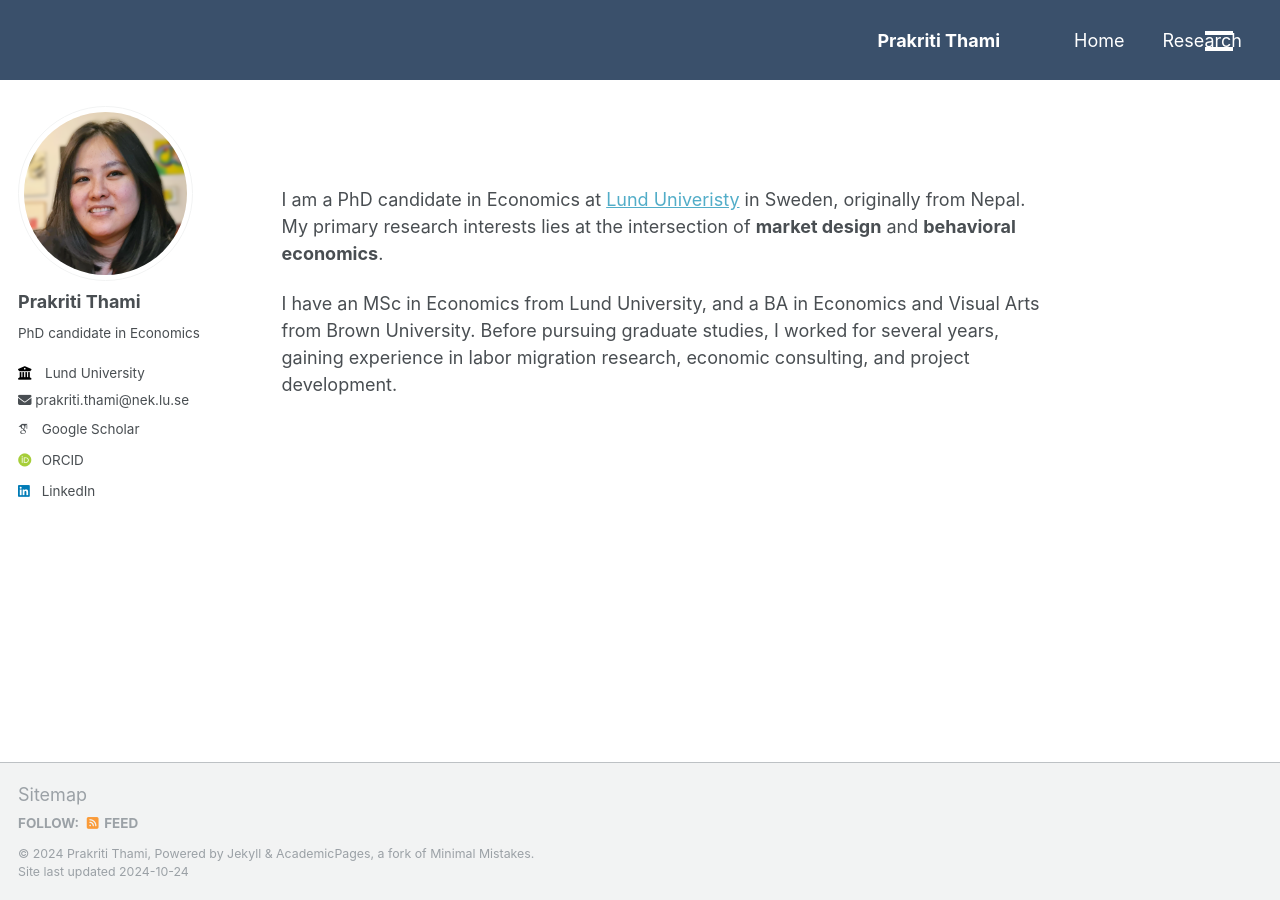
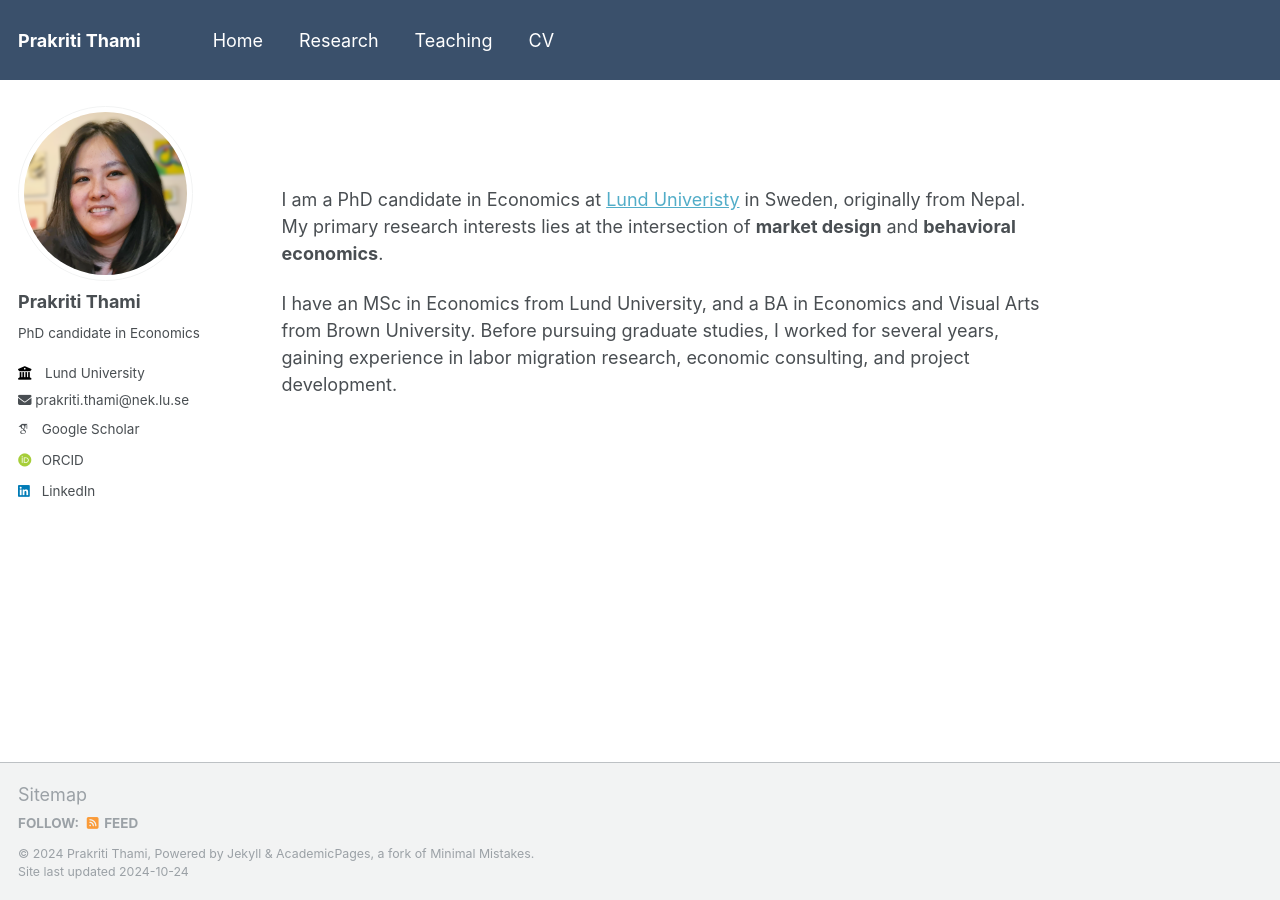
Before and after one commit to prakritithami/prakritithami.github.io, a Jekyll site: the page built from _pages/about.md, in a window 1280 px wide. Built offline with Jekyll 4.4.1, drawn with Linux system fonts in a browser that asks for light colours; some web fonts are replaced.

Commit message:
Update main.scss

```diff
--- a/assets/css/main.scss
+++ b/assets/css/main.scss
@@ -65,32 +65,6 @@ body {
   margin-top: $header-height; // Adds space to prevent content overlap
 }
 
-.masthead__menu {
-  display: flex; /* Use flexbox for alignment */
-  justify-content: flex-end; /* Align items to the right */
-  align-items: center; /* Vertically center the items */
-  flex-wrap: nowrap; /* Prevent wrapping of items */
-  width: 100%; /* Ensure the container spans the full width */
-  padding-right: 20px; /* Optional: Add some space to the right */
-  overflow: visible; /* Prevent any hidden overflow */
-}
-
-.masthead__menu a {
-  margin-left: 20px; /* Add space between navigation items */
-  text-decoration: none; /* Remove underline from links */
-  color: inherit; /* Inherit text color */
-  white-space: nowrap; /* Prevent text from wrapping inside items */
-}
-
-/* Optional: Adjust the container that holds the navigation menu */
-.masthead__inner-wrap {
-  display: flex; /* Use flexbox for layout */
-  justify-content: space-between; /* Distribute space between elements */
-  align-items: center; /* Center elements vertically */
-  width: 100%; /* Full width of the container */
-}
-
-
 
 // Mobile view styles
 @media (max-width: 768px) {
```
